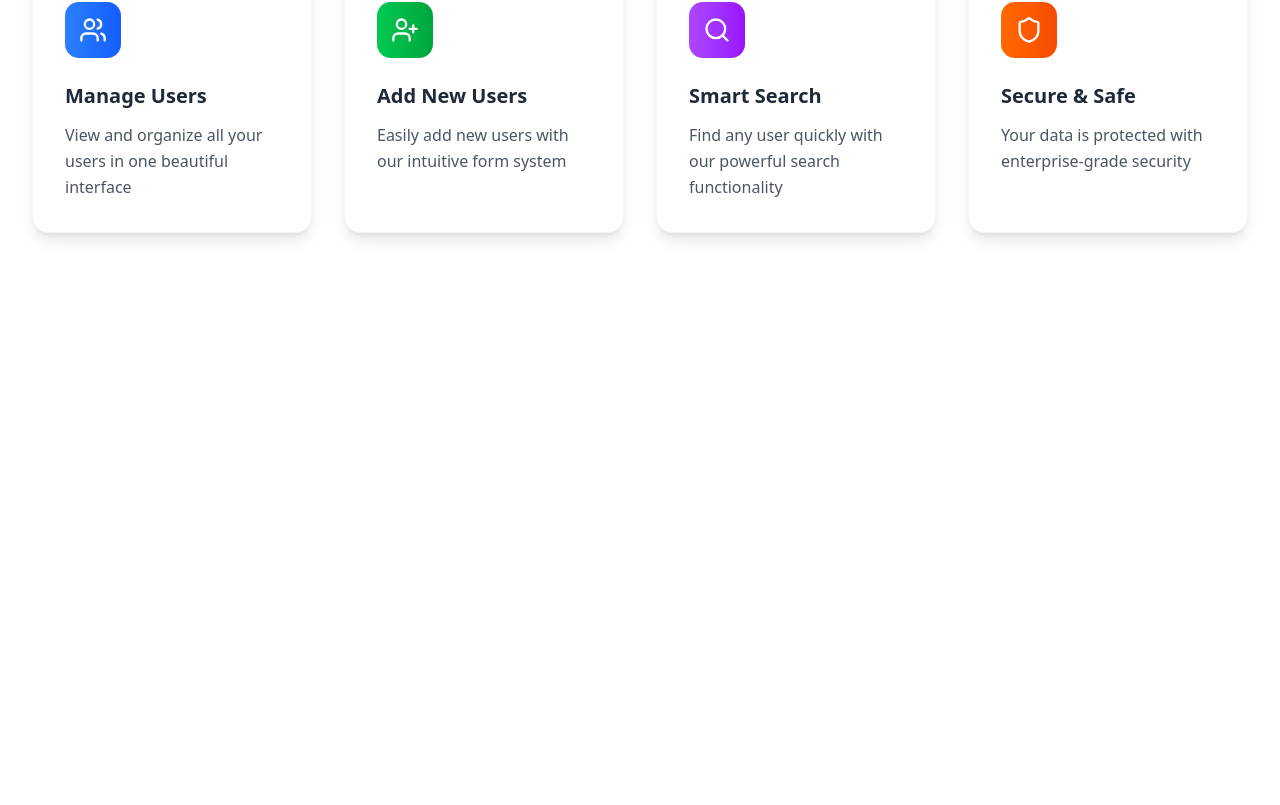
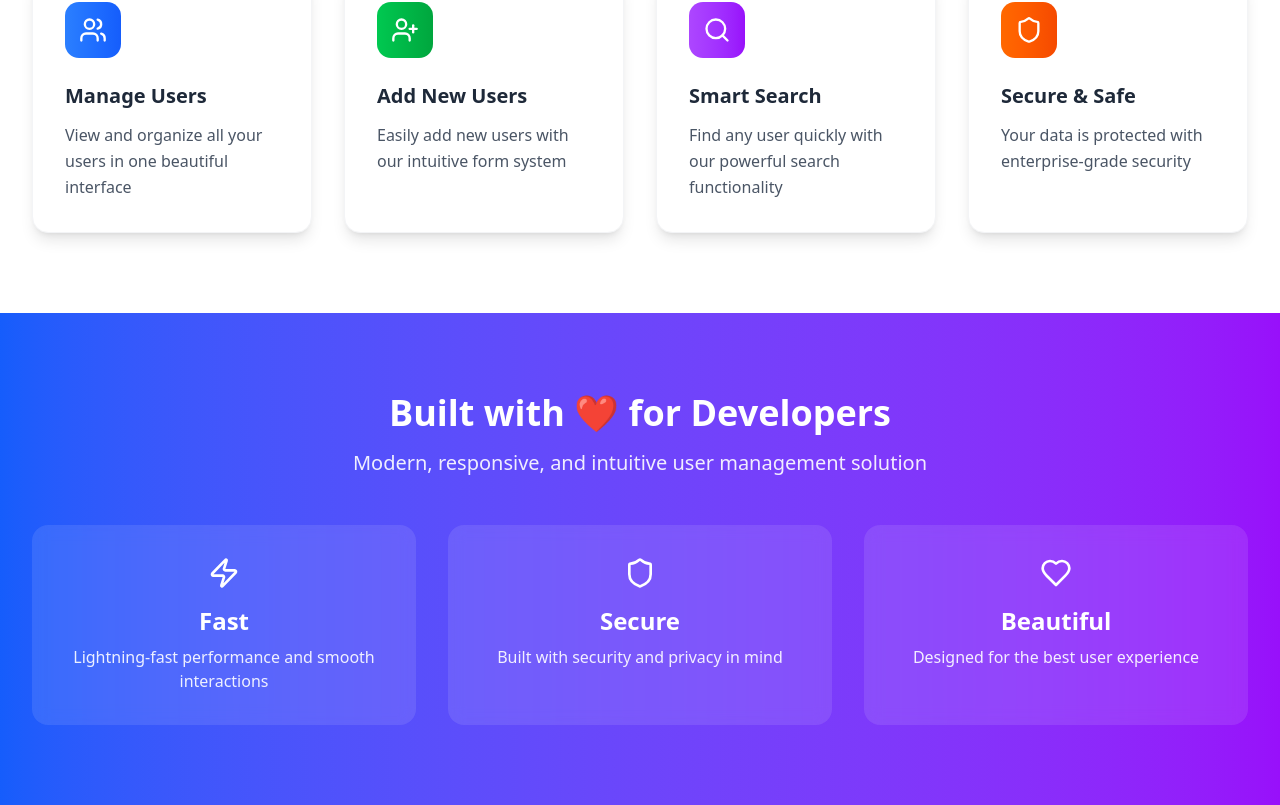
Before and after one commit to immalino/user-manager, a React app in the folder client/: page / in a window 1280 px wide. Shown: the part 847-1652 px from the top of the page. Before the commit the page ends 1160 px from the top, so only its background shows below. Built offline with nearby package versions, Linux system fonts and the light colour scheme; the HTML template or start-up script is replaced by a standard one.

Commit message:
feat(homepage): add Stats component to showcase performance, security, and design features

```diff
--- /dev/null
+++ b/client/src/routes/-components/stats.tsx
@@ -0,0 +1,45 @@
+import { Heart, Shield, Zap } from "lucide-react";
+
+const Stats = () => {
+  return (
+    <section className="py-20 px-4 sm:px-6 lg:px-8 bg-gradient-to-r from-blue-600 to-purple-600">
+      <div className="max-w-7xl mx-auto text-center text-white">
+        <h2 className="text-3xl sm:text-4xl font-bold mb-4">
+          Built with ❤️ for Developers
+        </h2>
+        <p className="text-xl opacity-90 mb-12 max-w-2xl mx-auto">
+          Modern, responsive, and intuitive user management solution
+        </p>
+
+        <div className="grid grid-cols-1 sm:grid-cols-3 gap-8">
+          <div className="bg-white/10 backdrop-blur-sm rounded-2xl p-8">
+            <div className="flex items-center justify-center mb-4">
+              <Zap className="w-8 h-8" />
+            </div>
+            <h3 className="text-2xl font-bold mb-2">Fast</h3>
+            <p className="opacity-90">
+              Lightning-fast performance and smooth interactions
+            </p>
+          </div>
+          <div className="bg-white/10 backdrop-blur-sm rounded-2xl p-8">
+            <div className="flex items-center justify-center mb-4">
+              <Shield className="w-8 h-8" />
+            </div>
+            <h3 className="text-2xl font-bold mb-2">Secure</h3>
+            <p className="opacity-90">
+              Built with security and privacy in mind
+            </p>
+          </div>
+          <div className="bg-white/10 backdrop-blur-sm rounded-2xl p-8">
+            <div className="flex items-center justify-center mb-4">
+              <Heart className="w-8 h-8" />
+            </div>
+            <h3 className="text-2xl font-bold mb-2">Beautiful</h3>
+            <p className="opacity-90">Designed for the best user experience</p>
+          </div>
+        </div>
+      </div>
+    </section>
+  );
+};
+export default Stats;
--- a/client/src/routes/index.tsx
+++ b/client/src/routes/index.tsx
@@ -1,6 +1,7 @@
 import { createFileRoute } from "@tanstack/react-router";
 import Hero from "./-components/hero";
 import Features from "./-components/features";
+import Stats from "./-components/stats";
 
 export const Route = createFileRoute("/")({
   component: RouteComponent,
@@ -11,6 +12,7 @@ function RouteComponent() {
     <div className="min-h-screen">
       <Hero />
       <Features />
+      <Stats />
     </div>
   );
 }
```
